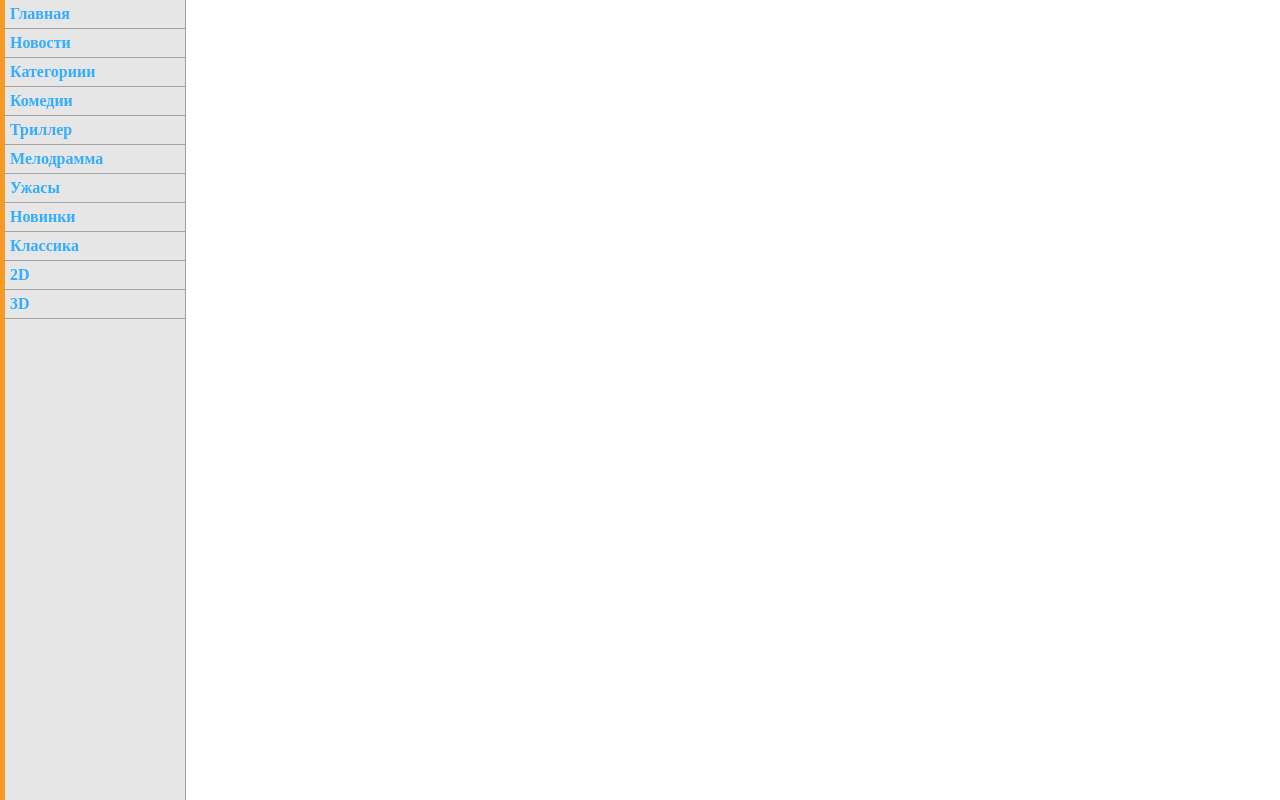
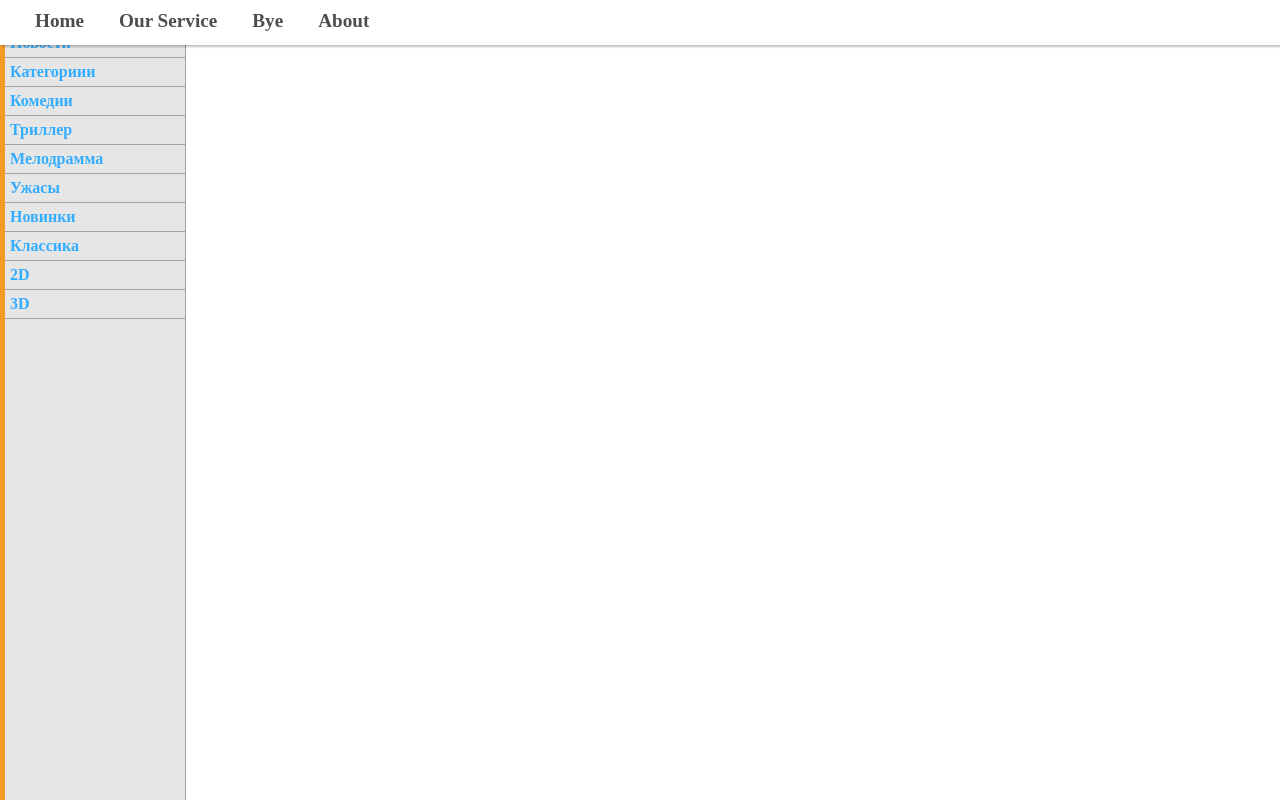
Before and after one commit to katrinkattt/landing__film, a React (Create React App) app in the folder films/: page / in a window 1280 px wide. Built offline with nearby package versions, Linux system fonts and the light colour scheme.

Commit message:
Update mainPage.jsx

```diff
--- a/films/src/components/mainPage.jsx
+++ b/films/src/components/mainPage.jsx
@@ -1,10 +1,12 @@
 import React, {Component} from 'react';
-import MenuLeft from './menuLeft'
+import MenuLeft from './menuLeft';
+import Toolbar from './toolbar';
 
 export default class MainPage extends Component{
     render(){
         return(
             <div className="main__page">
+                <Toolbar />
                 <MenuLeft />
             </div>
         )
```
